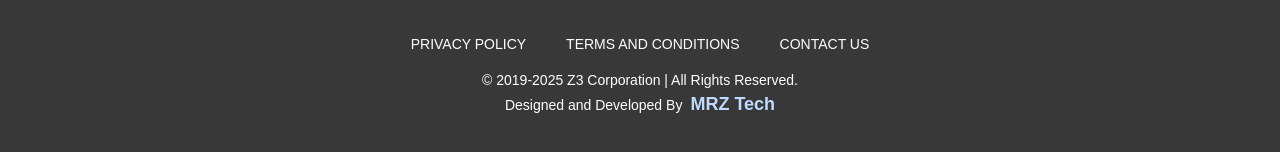
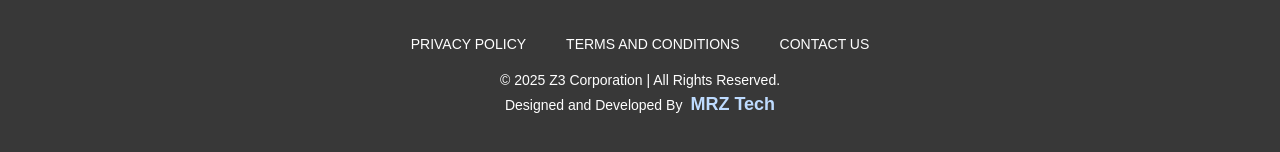
Before and after one commit to mohammadamzad38/z3-Corporation, a Next.js app: page /about-us in a window 1280 px wide. Shown: the part 2458-2610 px from the top of the page. Built offline with nearby package versions, Linux system fonts and the light colour scheme; no server answers.

Commit message:
Footer year updated

```diff
--- a/src/components/Footer.jsx
+++ b/src/components/Footer.jsx
@@ -6,6 +6,8 @@ import {
   FaSquareFacebook,
   FaSquareXTwitter,
 } from "react-icons/fa6";
+
+const currentYear = new Date().getFullYear();
 
 const Footer = () => {
   return (
@@ -123,8 +125,8 @@ const Footer = () => {
           </div>
           <div className="text-center text-sm lg:mt-4 mt-7">
             <p>
-              © 2019-2025 Z3 Corporation | All Rights Reserved. <br /> Designed
-              and Developed By
+              © {currentYear} Z3 Corporation | All Rights Reserved. <br />
+              Designed and Developed By
               <a
                 target="blank"
                 className="hover:text-gray-400 text-blue-200 text-lg font-bold my-2 pl-2"
```
